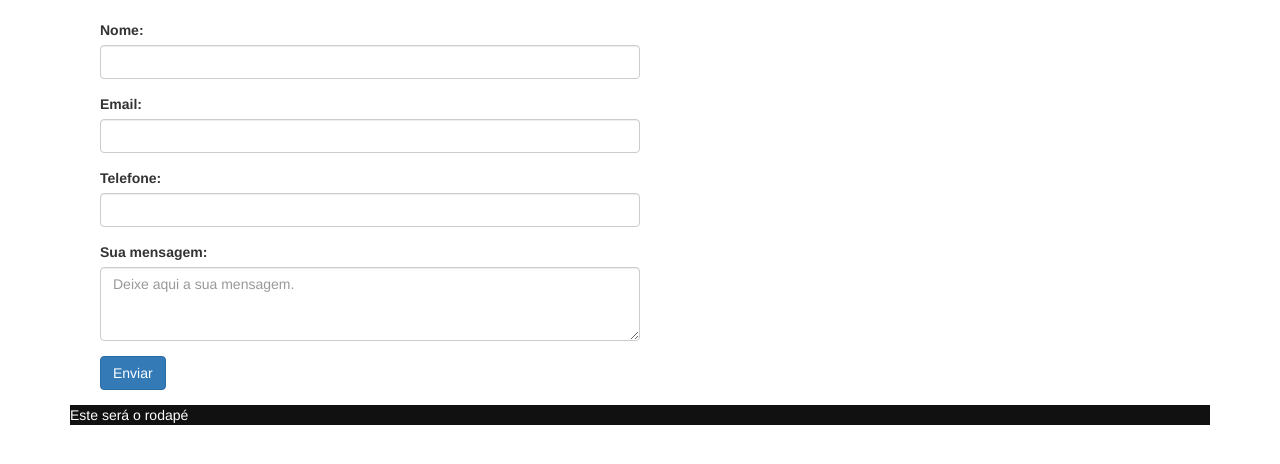
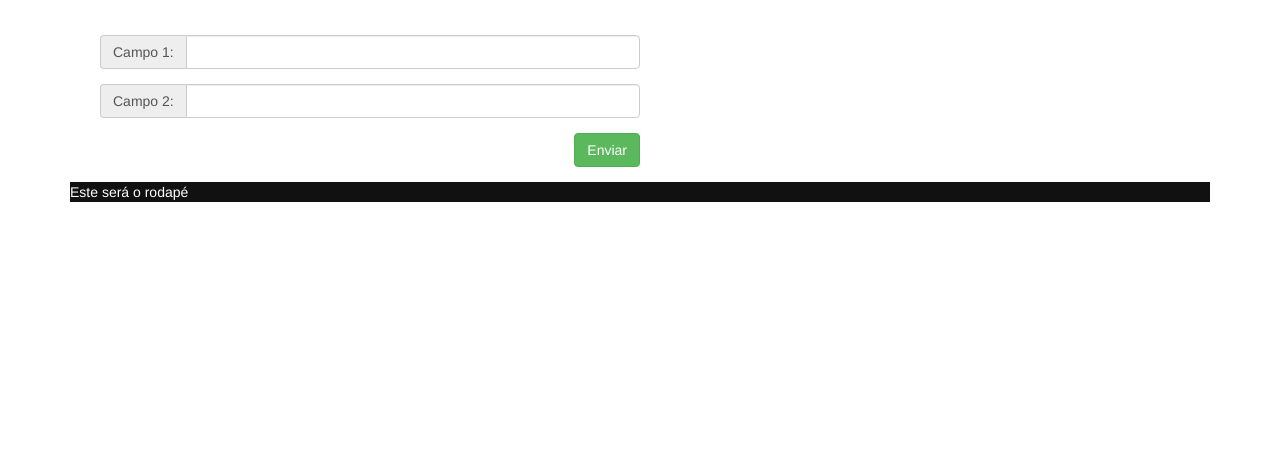
Before and after one commit to frital/HappyDog, a PHP site: page / in a window 1280 px wide. Shown: the part 52-516 px from the top of the page. Run offline with PHP 8.4, Linux system fonts and the light colour scheme.

Commit message:
aula dia 30/03/2016

```diff
--- a/entidade/Animal.php
+++ b/entidade/Animal.php
@@ -3,7 +3,7 @@ class Animal {
     private $idAnimal;
     private $nome;
     private $descricao;
-    private $sexo;
+ /*   private $sexo;
     private $peso;
     private $altura;
     private $idRaca;
@@ -11,7 +11,7 @@ class Animal {
     private $dataChegada;
     private $dataObito;
     private $obs;
-    private $status;
+    private $status;*/
 
     public function __construct() {
     }
--- /dev/null
+++ b/gerenciaSessao.php
@@ -0,0 +1,5 @@
+<?php
+require_once 'Sessao.php';
+$ses = new Sessao();
+$ses->start();
+?>
--- a/index.php
+++ b/index.php
@@ -7,33 +7,30 @@ include_once 'head.php';
         include_once 'menu.php';
         ?>
         <div class="container">
-                <form class="col-md-6">
-                    <div class="form-group">
-                        <label>Nome:</label>
-                        <input type="text" class="form-control" name="nome" maxlength="255">
+            <form id="formCadastrar" class="col-md-6">
+                 <div class="form-group" id="retorno2">
                 </div>
                 <div class="form-group">
-                        <label>Email:</label>
-                        <input type="email" class="form-control" name="email" maxlength="255">
+                    <div class="input-group">
+                        <span class="input-group-addon">Campo 1:</span>
+                        <input class="form-control" name="campo1" id="campo1">
                     </div>
-                    <div class="form-group">
-                        <label>Telefone:</label>
-                        <input type="text" class="form-control" name="telefone" maxlength="20">
                 </div>
-                    <div class="form-group">
-                        <label>Sua mensagem:</label>
-                        <textarea name="conteudo"  class="form-control" rows="3" placeholder="Deixe aqui a sua mensagem."></textarea>
+                <div class=" form-group ">
+                    <div class="input-group">
+                        <span class="input-group-addon">Campo 2:</span>
+                        <input class="form-control" name="campo2" id="campo2">
                     </div>
-
-                    <div class="form-group">
-                        <button type="button" class="btn btn-primary" onclick="alert('alo');">Enviar</button>
                 </div>
-
-
+                <div class="form-group" id="retorno">
+                </div>
+                <div class=" form-group " id="processando" style="display: none;" >
+                    <img src="img/ajax-loader.gif" />
+                </div>
+                <div class=" form-group  text-right">
+                    <button type="button" class="btn btn-success" id="cadastrar">Enviar</button>
+                </div>
             </form>
-
-
-
         </div>
         <?php include 'rodape.php';
         ?>
--- /dev/null
+++ b/testes2.php
@@ -0,0 +1,6 @@
+<?php
+require_once './gerenciaSessao.php';
+
+print_r($ses->getNode('cliente'));
+
+?>
```
Also changed, not shown: Sessao.php (added, +32 -0 lines), controle/controleUsuario.php (+8 -4 lines), js/functions.js (+34 -0 lines), listarAnimais.php (added, +9 -0 lines), testes.php (+3 -22 lines). Lines whose indentation alone changed are shown as unchanged.
